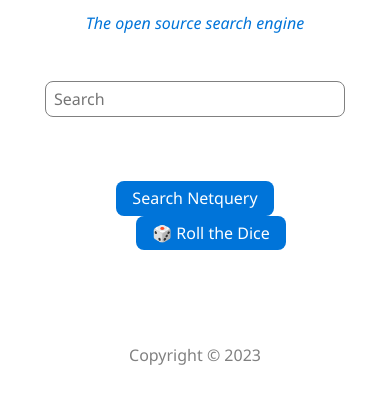
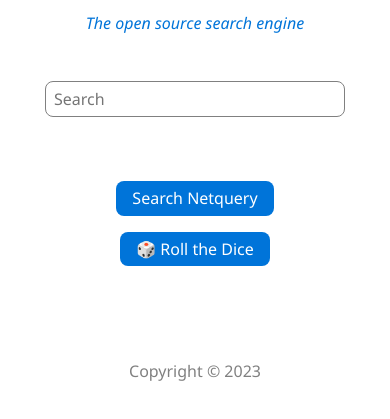
Before and after one commit to Jspa2/netquery, a plain HTML site: page static/index.html in a window 390 px wide. Shown: the part 145-564 px from the top of the page. Drawn offline with nearby package versions, Linux system fonts and the light colour scheme.

Commit message:
Mobile homepage

```diff
--- a/static/index.css
+++ b/static/index.css
@@ -35,3 +35,14 @@
     margin-top: 6em;
     display: block;
 }
+
+@media (max-width: 700px) {
+    #search-submit, #random-link {
+        display: block;
+    }
+
+    #random-link {
+        margin-left: 0;
+        margin-top: 1em;
+    }
+}
```
